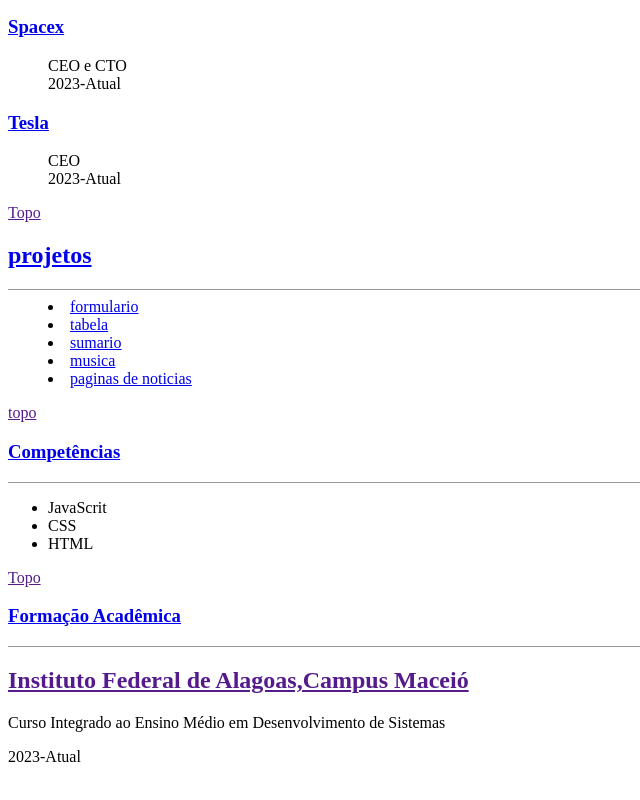
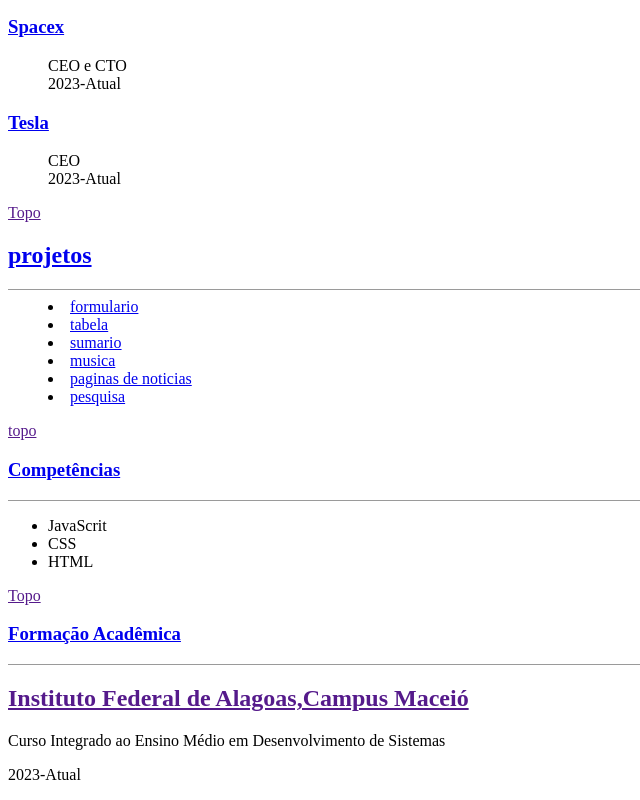
Before and after one commit to mayconvictor/mayconvictor.github.io, a plain HTML site: page index.html in a window 1280 px wide. Shown: the part 807-1607 px from the top of the page, without its empty margins (0-640 px from the left). Drawn offline with Linux system fonts and the light colour scheme.

Commit message:
Update index.html

```diff
--- a/index.html
+++ b/index.html
@@ -58,6 +58,7 @@
             <li><a href="sumario.html">sumario</a></li>
             <li><a href="musica.html">musica</a></li>
             <li><a href="paginas de noticas.html">paginas de noticias</a></li>
+             <li><a href="formulario.de.pesquisa.html">pesquisa</a></li>
         </dd>
 
         <p><a href=>topo</a></p>
```
